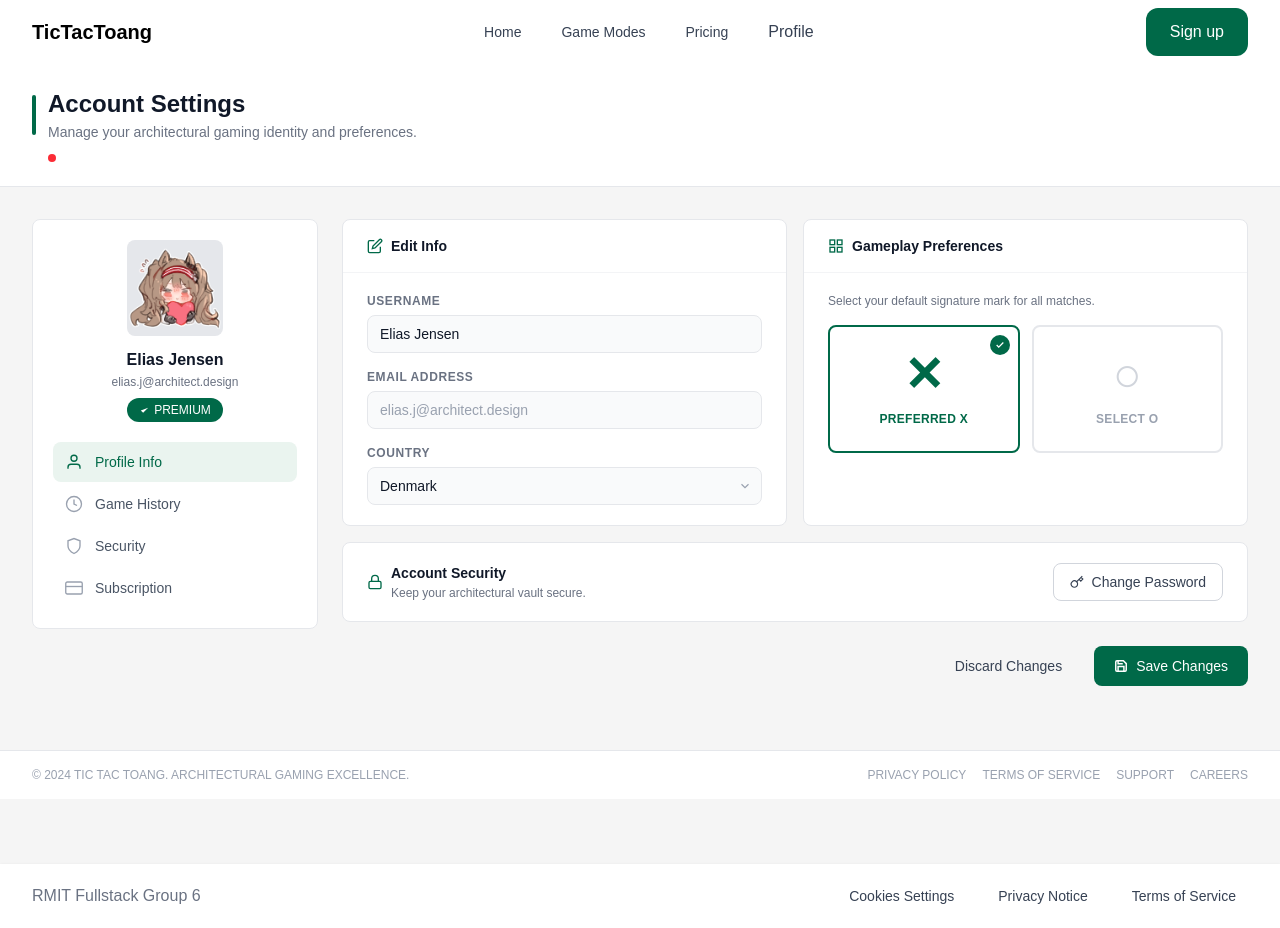
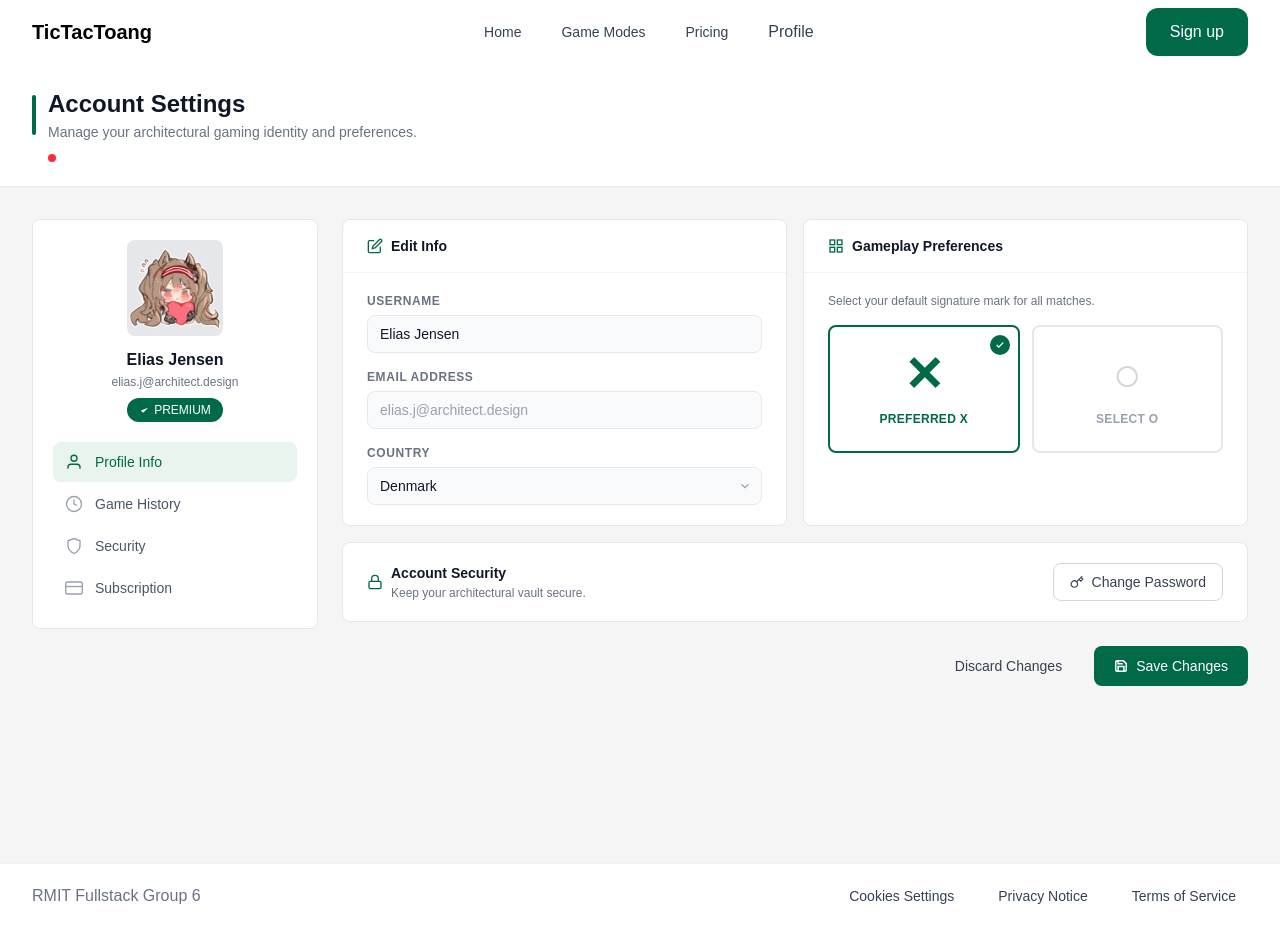
Before and after one commit to RMIT-Full-Stack-Development-2026A/Group6, a Next.js app: page /profile in a window 1280 px wide. Built offline with nearby package versions, Linux system fonts and the light colour scheme.

Commit message:
remove duplicate footer from profile page

```diff
--- a/src/app/profile/page.tsx
+++ b/src/app/profile/page.tsx
@@ -155,18 +155,7 @@ export default function ProfilePage({ userId }: ProfilePageProps) {
         </div>
       </div>
 
-      {/* Footer */}
-      <div className="border-t border-gray-200 bg-white mt-8">
-        <div className="max-w-7xl mx-auto px-4 sm:px-6 lg:px-8 py-4 flex items-center justify-between">
-          <p className="text-xs text-gray-400">© 2024 TIC TAC TOANG. ARCHITECTURAL GAMING EXCELLENCE.</p>
-          <div className="flex gap-4 text-xs text-gray-400">
-            <a href="#" className="hover:text-gray-600">PRIVACY POLICY</a>
-            <a href="#" className="hover:text-gray-600">TERMS OF SERVICE</a>
-            <a href="#" className="hover:text-gray-600">SUPPORT</a>
-            <a href="#" className="hover:text-gray-600">CAREERS</a>
-          </div>
-        </div>
-      </div>
+
     </div>
   );
 }
```
